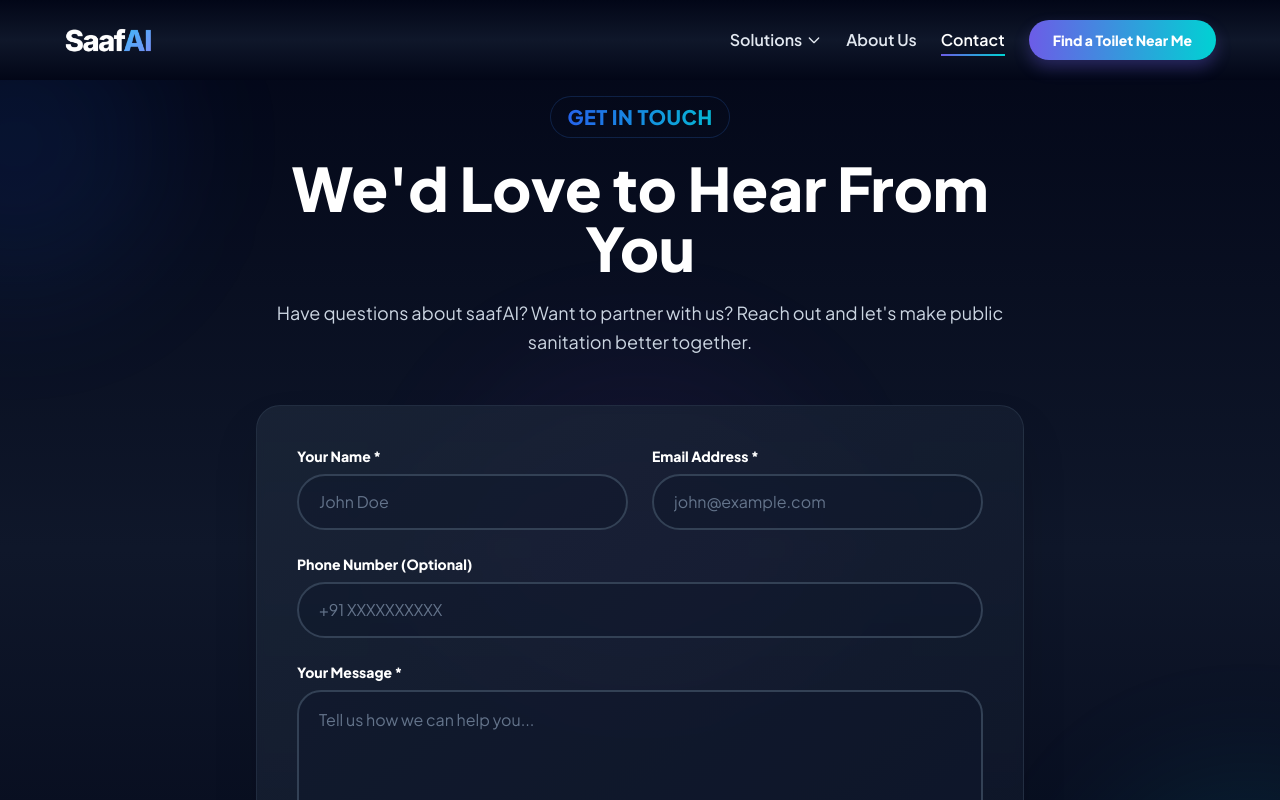
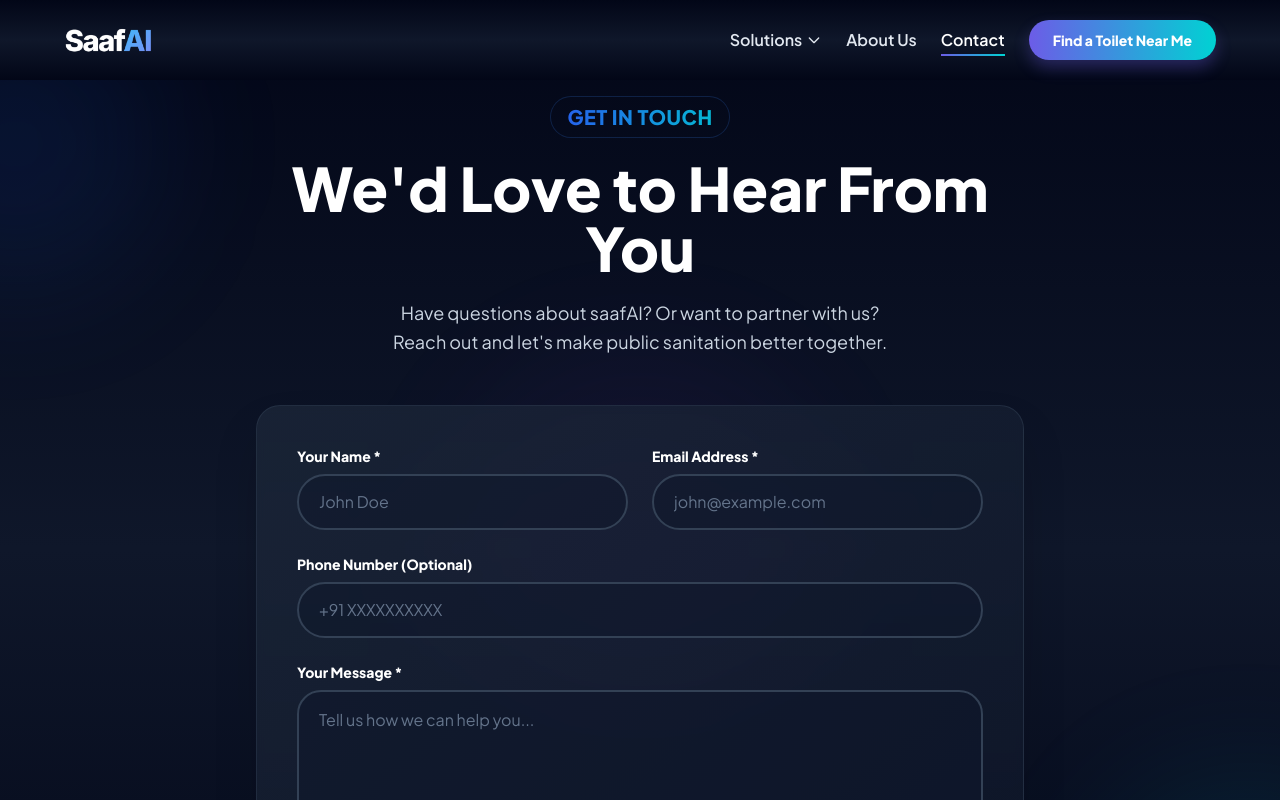
Before and after one commit to pugarchdev/SafAI-Website, a Next.js app: page /contact in a window 1280 px wide. Shown: the top 800 px of the page. Built offline with nearby package versions, Linux system fonts and the light colour scheme.

Commit message:
feat: update contact page text and adjust HeroSection image size

```diff
--- a/app/contact/page.jsx
+++ b/app/contact/page.jsx
@@ -146,7 +146,7 @@ export default function ContactPage() {
             transition={{ duration: 0.6, delay: 0.4 }}
             className="text-slate-300 text-lg leading-relaxed"
           >
-            Have questions about saafAI? Want to partner with us? Reach out and let's make public sanitation better together.
+            Have questions about saafAI? Or want to partner with us? <br/>Reach out and let's make public sanitation better together.
           </motion.p>
         </div>
 
--- a/app/gov/page.jsx
+++ b/app/gov/page.jsx
@@ -310,7 +310,7 @@ export default function ULBPage() {
           </motion.div>
 
           {/* Dashboard Preview - Dark themed */}
-          <motion.div
+          {/* <motion.div
             initial={{ opacity: 0, y: 40, scale: 0.95 }}
             animate={sanitationInView ? { opacity: 1, y: 0, scale: 1 } : { opacity: 0, y: 40, scale: 0.95 }}
             transition={{ duration: 0.8, delay: 0.6 }}
@@ -397,7 +397,7 @@ export default function ULBPage() {
                 </svg>
               </button>
             </motion.div>
-          </motion.div>
+          </motion.div> */}
         </div>
       </section>
 
--- a/components/HeroSection.jsx
+++ b/components/HeroSection.jsx
@@ -98,7 +98,7 @@ export default function HeroSection() {
                   "
       >
 
-        <WaterBubbles />
+        {/* <WaterBubbles /> */}
         {/* floating background blobs */}
 
         <div ref={ninjaContainerRef} className="mb-6 md:mb-8 z-10">
@@ -185,7 +185,7 @@ export default function HeroSection() {
                 <img
                   src="/phone1.png"
                   alt="SaafAI mobile app showing toilet locations"
-                  className="lg:w-[250px] lg:h-[400px] w-[150px] h-[250px]"
+                  className="lg:w-[200px] lg:h-[400px] w-[150px] h-[250px]"
                 />
               </div>
             </div>
```
